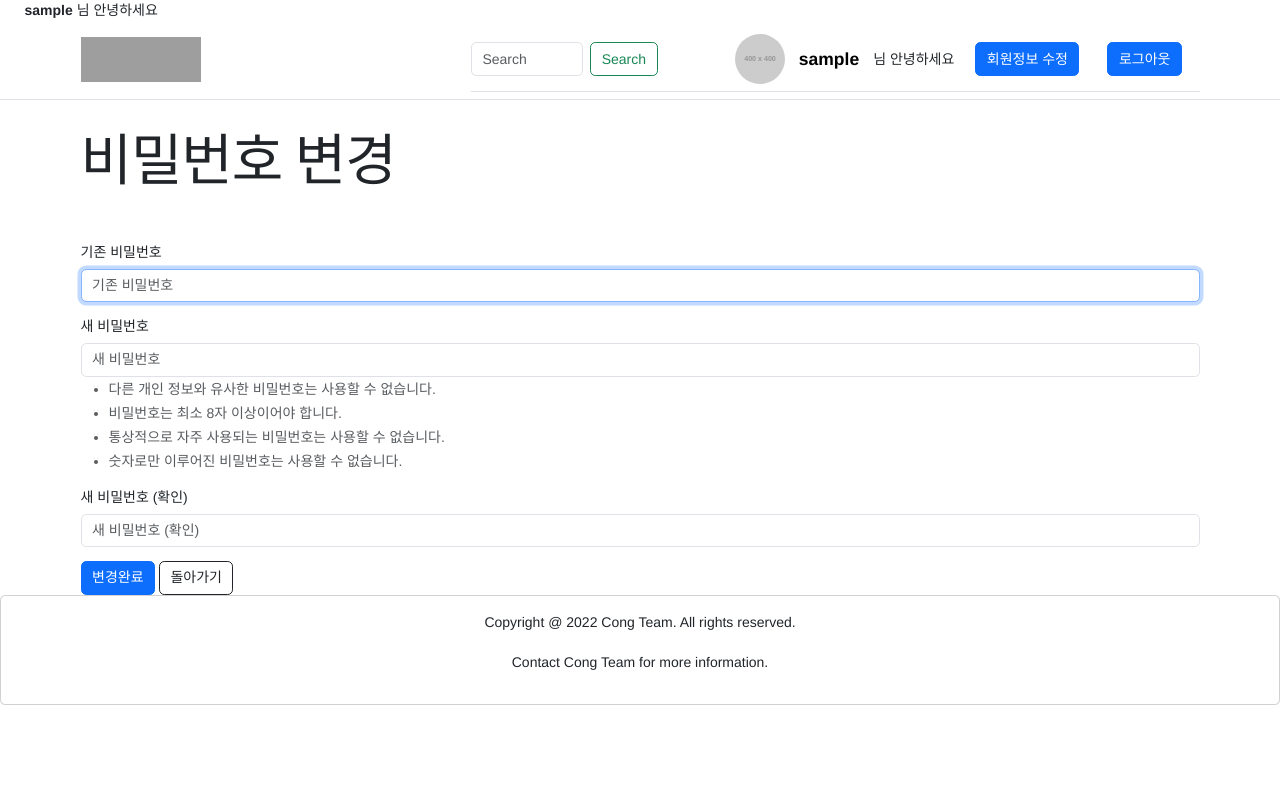
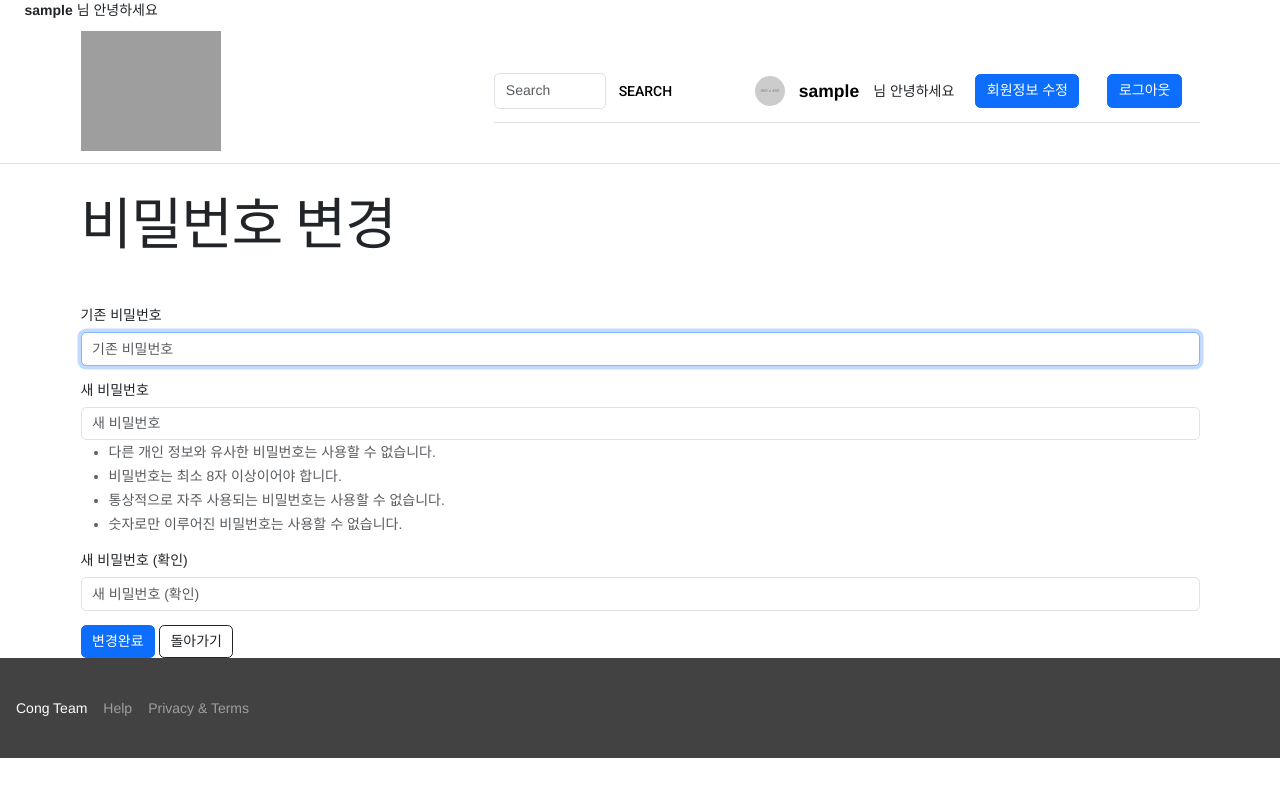
Before and after one commit to kimheekimhee/PJT-BEAN, a Django app: page /accounts/change_password/ in a window 1280 px wide. Run offline with Django 3.2, Linux system fonts and the light colour scheme; the visitor is signed in with stand-in values (Sample User, id 1); grey boxes labelled with a size stand in for pictures from a placeholder-image service; some libraries are stand-ins or nearby versions; grey boxes are pictures that could not be loaded.

Commit message:
base/check

```diff
--- a/accounts/views.py
+++ b/accounts/views.py
@@ -108,7 +108,7 @@ def delete(request):
 @login_required
 def profile_update(request):
     if request.method == "POST":
-        form = ProfileForm(request.POST,request.FILES, instance=request.user)
+        form = ProfileForm(request.POST, request.FILES, instance=request.user)
         if form.is_valid():
             form.save()
             return redirect("accounts:detail", request.user.pk)
--- a/templates/base.html
+++ b/templates/base.html
@@ -1,5 +1,6 @@
 <!DOCTYPE html>
 <html lang="en">
+
   <head>
     {% load django_bootstrap5 %}
     {% load static %}
@@ -52,6 +53,8 @@
   <script defer="defer" src="https://code.getmdl.io/1.3.0/material.min.js"></script>
   <link rel="stylesheet" href="http://fonts.googleapis.com/css?family=Roboto:300,400,500,700" type="text/css">
 
+  <!-- nav designed -->
+
   <!-- Nav -->
   <div class="container ms-3 justify-content-start">
     {% if user.is_authenticated %}
@@ -63,29 +66,24 @@
   </div>
   <nav class="navbar navbar-expand-lg border-bottom py-2">
     <div class="container d-flex justify-content-between">
-    <a class="navbar-brand " href="{% url 'reviews:index' %}"><img src="https://cdn-icons-png.flaticon.com/512/433/433749.png" width="120" height="45" alt=""></a>
+      <a class="navbar-brand " href="{% url 'reviews:index' %}"><img src="https://previews.123rf.com/images/putracetol/putracetol1701/putracetol170100472/70564142-nature-coffee-bean-icon-logo-design-element.jpg" width="140" height="120" alt=""></a>
       <div class="justify-content-end" id="navbarSupportedContent">
         <ul class="navbar-nav mb-2 mb-lg-0 d-flex align-items-center">
-
-
-
-
           <nav class=" container navbar navbar-expand-lg border-bottom">
             <form class="d-flex" action="{}" method="get">
               <input class="form-control me-2" type="search" placeholder="Search" name="kw">
-    <button class="btn btn-outline-success" type="submit">Search</button>
+              <button class="mdl-button mdl-js-button px-1" type="submit">Search</button>
             </form>
-
             <div class="container d-flex justify-content-end">
               {% if request.user.image %}
-          <img src="{{ request.user.image.url }}" alt="" style="width: 50px; height: 50px; border-radius: 50%" class ="ms-3" />
+                <img src="{{ request.user.image.url }}" alt="" style="width: 50px; height: 50px; border-radius: 50%" class="ms-3"/>
               {% else %}
-          <img src="https://dummyimage.com/400/ccb3cc/fff" style="width: 50px; height: 50px; border-radius: 50%" alt="프사 대체">
+                <img src="https://dummyimage.com/400/ccb3cc/fff" style="width: 30px; height: 30px; border-radius: 50%" alt="프사 대체">
               {% endif %}
               {% if user.is_authenticated %}
                 <a class="navbar-brand fw-bold ms-3" href="{% url 'accounts:detail' user.pk %}">{{ request.user.username }}</a>
               {% else %}
-          <a class="navbar-brand fw-bold" href="#">비회원</a>
+                <a class="navbar-brand fw-bold px-2" href="#">비회원</a>
               {% endif %}
               <span>님 안녕하세요</span>
               {% if request.user.is_authenticated %}
@@ -94,7 +92,6 @@
                     <button class=" btn btn-primary">회원정보 수정</button>
                   </a>
                 </li>
-
                 <li class=" nav-item ms-3">
                   <a class="nav-link" href="{% url 'accounts:logout' %}">
                     <button class=" btn btn-primary">로그아웃</button>
@@ -102,16 +99,19 @@
                 </li>
               {% else %}
                 <a class="nav-link ms-3" href="{% url 'accounts:login' %}">
-              <button class=" btn btn-primary">로그인</button>
+                  <button class="mdl-button mdl-js-button mdl-button--raised mdl-button--colored">
+                    로그인
+                  </button>
                 </a>
               </li>
               <li class="nav-item margin-right-5">
-            <a class="nav-link ms-3" href="{% url 'accounts:signup' %}">회원가입</a>
+                <button class="mdl-button mdl-js-button mdl-button--raised mdl-button--colored">
+                  회원가입
+                </button>
               </li>
             {% endif %}
           </ul>
         </div>
-
       </div>
     </div>
   </nav>
@@ -120,16 +120,22 @@
     {% block content %}{% endblock content %}
   </div>
 
-<!-- footer -->
-<div class="card">
-  <div class="card-body">
-    <footer class="footer row text-center">
-      <p class="foottext align-self-center">Copyright @ 2022 Cong Team. All rights reserved.</p>
-      <p class="foottext align-self-center">Contact Cong Team for more information.</p>
+  <!-- footer design -->
+  <footer class="mdl-mini-footer">
+    <div class="mdl-mini-footer__left-section">
+      <div class="mdl-logo">Cong Team</div>
+      <ul class="mdl-mini-footer__link-list">
+        <li>
+          <a href="#">Help</a>
+        </li>
+        <li>
+          <a href="#">Privacy & Terms</a>
+        </li>
+      </ul>
+    </div>
   </footer>
-  </div>
-</div>
 
+  <!-- footer without design </footer> <div class="card"> <div class="card-body"> <footer class="footer row text-center"> <p class="foottext align-self-center">Copyright @ 2022 Cong Team. All rights reserved.</p> <p class="foottext align-self-center">Contact Cong Team for more information.</p> </footer> </div> </div> -->
   <!-- JavaScript Bundle with Popper -->
   <script src="https://cdn.jsdelivr.net/npm/bootstrap@5.2.2/dist/js/bootstrap.bundle.min.js" integrity="sha384-OERcA2EqjJCMA+/3y+gxIOqMEjwtxJY7qPCqsdltbNJuaOe923+mo//f6V8Qbsw3" crossorigin="anonymous"></script>
   <script></script>
```
Lines whose indentation alone changed are shown as unchanged.
